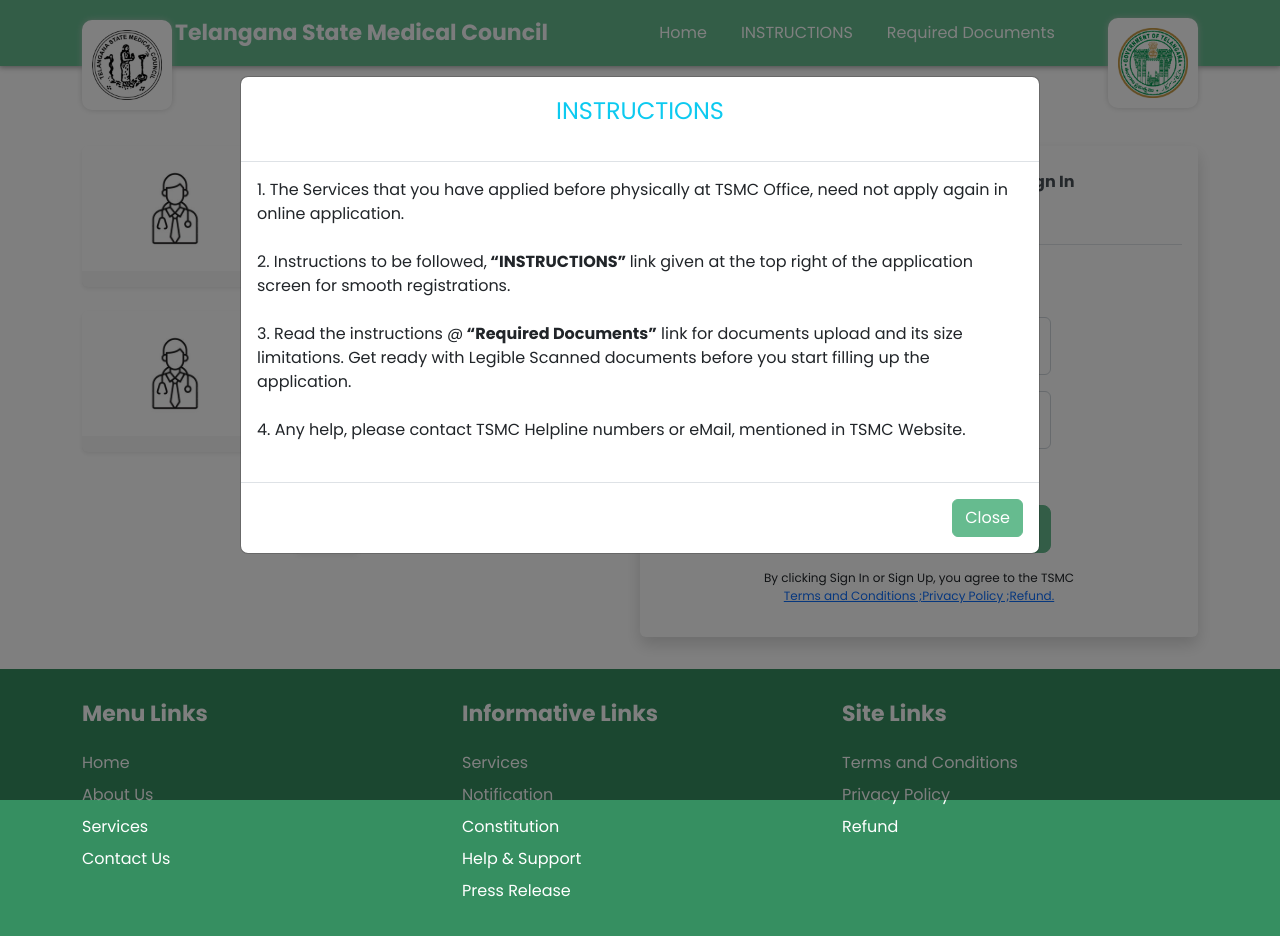
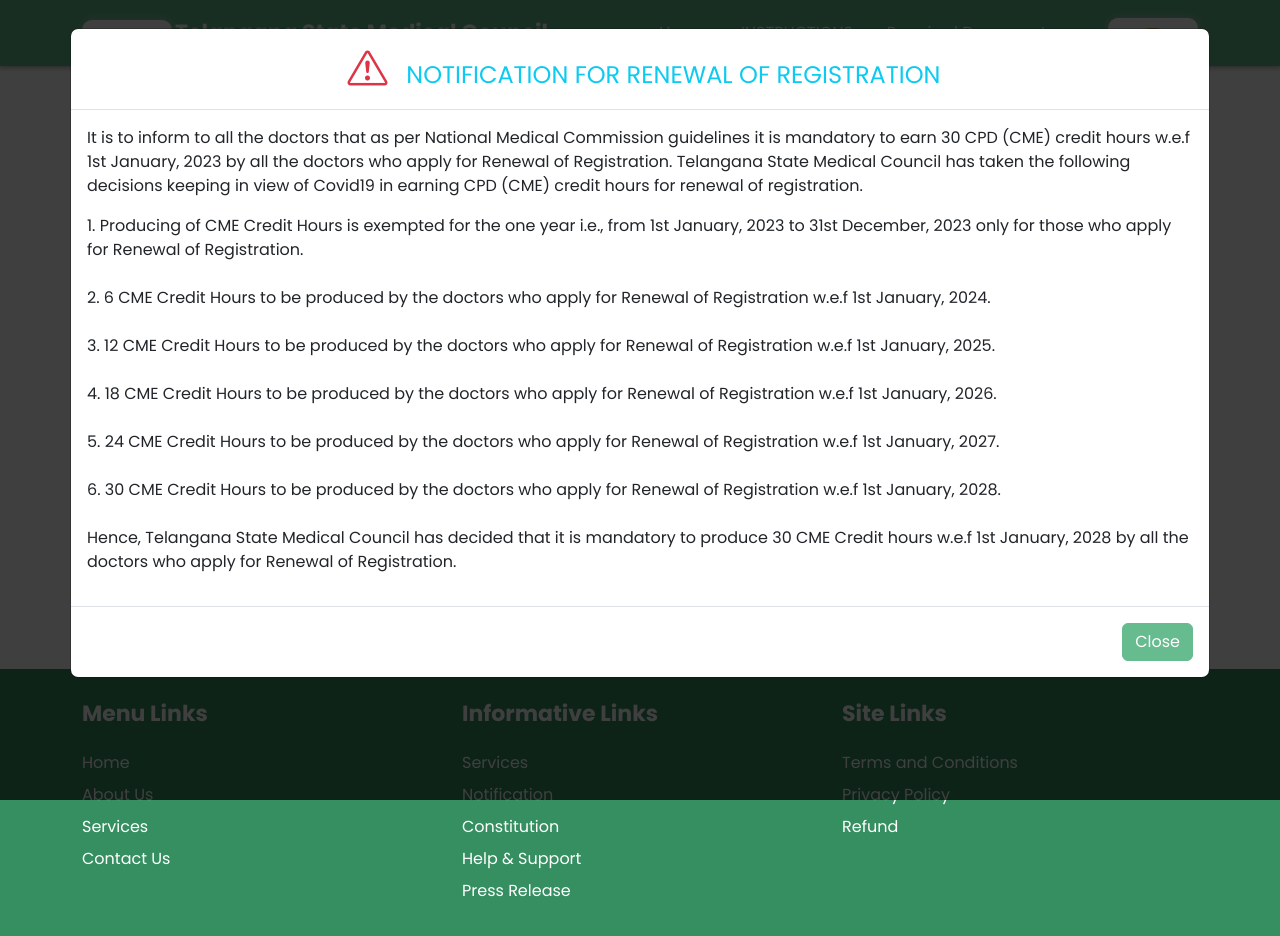
Before and after one commit to meetmeraheem/tsmcUI, a React (Create React App) app: page / in a window 1280 px wide. Shown: the top 936 px of the page. Built offline with nearby package versions, Linux system fonts and the light colour scheme; no server answers.

Commit message:
Modified CM ,HM photoes

```diff
--- a/src/containers/landing-pages/home.tsx
+++ b/src/containers/landing-pages/home.tsx
@@ -68,7 +68,7 @@
      const [confirmPasswordError, setConfirmPasswordError] = useState(false);
      const [confirmPasswordErrorMessage, setConfirmPasswordErrorMessage] = useState('');
      const [show, setShow] = useState(true);
-
+     const [showRenewal, setShowRenewal] = useState(true);
 
      const initialFormData = {
           fullname: '',
@@ -476,20 +476,20 @@
                               <div className='col-2'>
                                    <div className="card shadow-sm rounded border-0 mb-4">
                                         <div className="card-body tsmc-health-pic">
-                                             <img src={DocDefultPic} alt="" />
+                                             <img src={chiefminister} alt="" />
                                         </div>
                                         <div className="card-footer text-center border-top-0">
-                                            {/* <h2 className='fs-14 fw-700 mb-0'>Sri K Chandrashekar Rao</h2>
-                                             <p className='fs-10 fw-600'>Hon'ble Chief Minister</p>*/}
+                                             <h2 className='fs-14 fw-700 mb-0'>Sri Anumula Revanth Reddy</h2>
+                                             <p className='fs-10 fw-600'>Hon'ble Chief Minister</p>
                                         </div>
                                    </div>
                                    <div className="card shadow-sm rounded border-0">
                                         <div className="card-body tsmc-health-pic">
-                                             <img src={DocDefultPic} alt="" />
+                                             <img src={healthminister} alt="" />
                                         </div>
                                         <div className="card-footer text-center border-top-0">
-                                             {/*<h2 className='fs-14 fw-700 mb-0'>Sri T Harish Rao</h2>
-                                             <p className='fs-10 fw-600'>Hon'ble Minister for Finance, Health, Medical & Famiily Welfare</p>*/}
+                                             <h2 className='fs-14 fw-700 mb-0'>Sri Damodar Rajanarasimha</h2>
+                                             <p className='fs-10 fw-600'>Health, Medical &amp; Family Welfare, Science and Technology</p>
                                         </div>
                                    </div>
                               </div>
@@ -935,6 +935,40 @@
         </Modal.Footer>
       </Modal>
 
+      <Modal  size="xl" show={showRenewal} onHide={()=>{setShowRenewal(false)}} className="w-100">
+        <Modal.Header>
+
+          <Modal.Title className="w-100 text-center text-danger">
+          <i className="bi bi-exclamation-triangle m-2 h1"> </i>
+          <span className="text-info">NOTIFICATION FOR RENEWAL OF REGISTRATION </span></Modal.Title>
+        </Modal.Header>
+        <Modal.Body>
+        <div>
+                <p>It is to inform to all the doctors that as per National Medical Commission guidelines it is mandatory to earn 30 CPD (CME) credit hours w.e.f 1st January, 2023 by all the doctors who apply for Renewal of Registration. Telangana State Medical Council has taken the following decisions keeping in view of Covid19 in earning CPD (CME) credit hours for renewal of registration.  </p>
+        </div>
+          <div>1. Producing of CME Credit Hours is exempted for the one year i.e., from 1st January, 2023 to 31st December, 2023 only for those who apply for Renewal of Registration.</div>
+         <br/>
+          <div>2. 6 CME Credit Hours to be produced by the doctors who apply for Renewal of Registration w.e.f 1st January, 2024.</div>
+          <br/>
+          <div>3. 12 CME Credit Hours to be produced by the doctors who apply for Renewal of Registration w.e.f 1st January, 2025.</div>
+          <br/>
+          <div>4. 18 CME Credit Hours to be produced by the doctors who apply for Renewal of Registration w.e.f 1st January, 2026.</div>
+          <br/>
+          <div>5. 24 CME Credit Hours to be produced by the doctors who apply for Renewal of Registration w.e.f 1st January, 2027.</div>
+          <br/>
+          <div>6. 30 CME Credit Hours to be produced by the doctors who apply for Renewal of Registration w.e.f 1st January, 2028.</div>
+          <br/>
+          <div>
+               <p>Hence, Telangana State Medical Council has decided that it is mandatory to produce 30 CME Credit hours w.e.f 1st January, 2028 by all the doctors who apply for Renewal of Registration.</p>
+          </div>
+        </Modal.Body>
+        <Modal.Footer>
+          <Button variant="primary" onClick={()=>{setShowRenewal(false)}}>
+            Close
+          </Button>
+        </Modal.Footer>
+      </Modal>
+
 
 
           </>
--- a/src/containers/user-panal/final-registration.tsx
+++ b/src/containers/user-panal/final-registration.tsx
@@ -452,7 +452,7 @@
                                                             >
                                                                 <option value="">Select</option>
                                                                 <option value="telangana">Telangana</option>
-                                                                <option value="non-telangana">Non Telangana</option>
+                                                                <option value="non-telangana">Other State  within India </option>
                                                                 <option value="other-country">Other countries</option>
                                                             </select>
                                                         </div>
@@ -480,10 +480,7 @@
                                                                            maxLength={100}
                                                                            required
                                                                        />
-
                                                                        {error && <small className="text-danger">{error.toString()}</small>}
-
-
                                                                    </>
                                                                );
                                                            }}
```
Also changed, not shown: src/assets/images/chiefminister.jpg, src/assets/images/health-minister.jpg.
